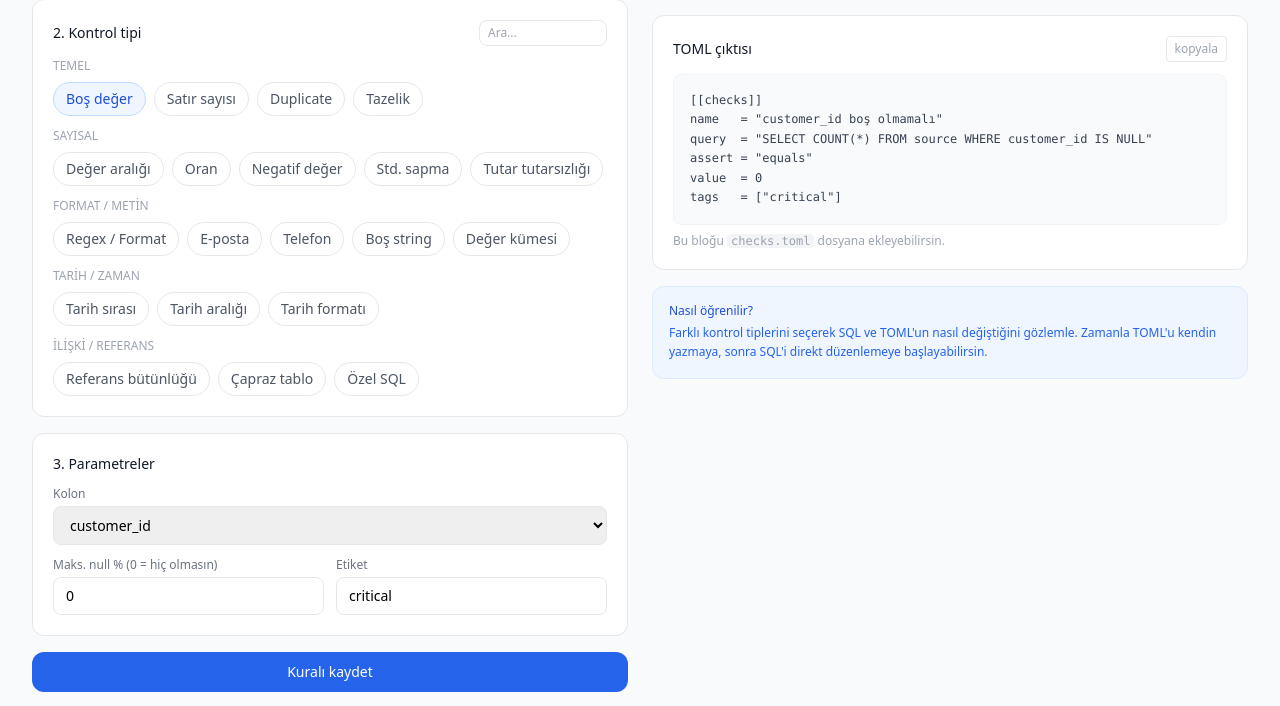
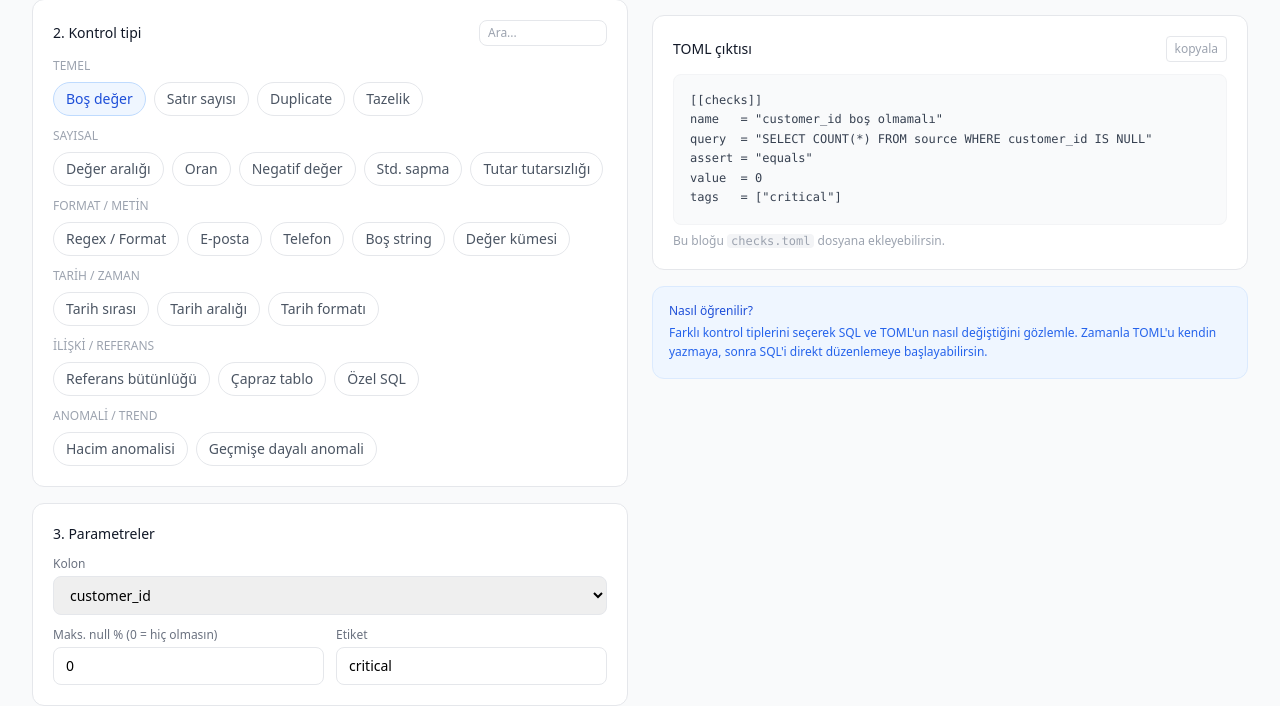
Before and after one commit to SHapeloglu/DQ, a FastAPI app: page /wizard in a window 1280 px wide. Shown: the part 373-1079 px from the top of the page. Run offline with FastAPI, Linux system fonts and the light colour scheme; data that the repository does not hold is empty; some libraries are stand-ins or nearby versions.

Commit message:
feat: GOREV 31 — wizard'a Hacim anomalisi ve Gecmise dayali anomali panelleri eklendi

```diff
--- a/templates/wizard.html
+++ b/templates/wizard.html
@@ -101,6 +101,12 @@
                 <button onclick="selectChip(this,'reference')" class="chip px-3 py-1.5 rounded-full text-sm border border-gray-200 text-gray-600 hover:bg-gray-50" data-label="Referans bütünlük foreign key lookup">Referans bütünlüğü</button>
                 <button onclick="selectChip(this,'cross_table')" class="chip px-3 py-1.5 rounded-full text-sm border border-gray-200 text-gray-600 hover:bg-gray-50" data-label="Çapraz tablo karşılaştırma iki tablo fark">Çapraz tablo</button>
                 <button onclick="selectChip(this,'custom')" class="chip px-3 py-1.5 rounded-full text-sm border border-gray-200 text-gray-600 hover:bg-gray-50" data-label="Özel SQL custom">Özel SQL</button>
+            </div>
+            <!-- Anomali / Trend kontrolleri -->
+            <p class="text-xs text-gray-400 font-medium mb-2 mt-3">ANOMALİ / TREND</p>
+            <div class="flex flex-wrap gap-2">
+                <button onclick="selectChip(this,'volume_anomaly')" class="chip px-3 py-1.5 rounded-full text-sm border border-gray-200 text-gray-600 hover:bg-gray-50" data-label="Hacim anomali satır sayısı değişim volume">Hacim anomalisi</button>
+                <button onclick="selectChip(this,'zscore_anomaly')" class="chip px-3 py-1.5 rounded-full text-sm border border-gray-200 text-gray-600 hover:bg-gray-50" data-label="Geçmiş anomali istatistik zscore holt winters trend">Geçmişe dayalı anomali</button>
             </div>
         </div>
 
@@ -399,6 +405,32 @@
                 <input type="text" id="cross-tag" value="critical" onchange="update()" class="w-full text-sm border border-gray-200 rounded-lg px-3 py-2 focus:outline-none focus:ring-2 focus:ring-blue-500"></div>
             </div>
 
+            <!-- Hacim anomalisi -->
+            <div id="p-volume_anomaly" class="hidden space-y-3">
+                <div class="grid grid-cols-2 gap-3">
+                    <div><label class="block text-xs text-gray-500 mb-1">Baseline (beklenen satır sayısı)</label>
+                    <input type="number" id="vol-baseline" value="1000" min="1" onchange="update()" class="w-full text-sm border border-gray-200 rounded-lg px-3 py-2 focus:outline-none focus:ring-2 focus:ring-blue-500"></div>
+                    <div><label class="block text-xs text-gray-500 mb-1">Maks. sapma (%)</label>
+                    <input type="number" id="vol-maxpct" value="20" min="1" max="100" onchange="update()" class="w-full text-sm border border-gray-200 rounded-lg px-3 py-2 focus:outline-none focus:ring-2 focus:ring-blue-500"></div>
+                </div>
+                <div><label class="block text-xs text-gray-500 mb-1">Etiket</label>
+                <input type="text" id="vol-tag" value="anomaly" onchange="update()" class="w-full text-sm border border-gray-200 rounded-lg px-3 py-2 focus:outline-none focus:ring-2 focus:ring-blue-500"></div>
+            </div>
+            <!-- Geçmişe dayalı anomali (zscore / Holt-Winters) -->
+            <div id="p-zscore_anomaly" class="hidden space-y-3">
+                <div><label class="block text-xs text-gray-500 mb-1">Metrik adı (MetricStore'daki geçmiş)</label>
+                <input type="text" id="zscore-metric" value="row_count" onchange="update()" class="w-full text-sm border border-gray-200 rounded-lg px-3 py-2 focus:outline-none focus:ring-2 focus:ring-blue-500"></div>
+                <div><label class="block text-xs text-gray-500 mb-1">SQL (skaler değer döndürmeli)</label>
+                <textarea id="zscore-sql" rows="3" onchange="update()" placeholder="SELECT COUNT(*) FROM tablo"
+                          class="w-full text-sm border border-gray-200 rounded-lg px-3 py-2 font-mono focus:outline-none focus:ring-2 focus:ring-blue-500"></textarea></div>
+                <div class="grid grid-cols-2 gap-3">
+                    <div><label class="block text-xs text-gray-500 mb-1">Maks. z-score (varsayılan: 3)</label>
+                    <input type="number" id="zscore-max" value="3" min="1" step="0.5" onchange="update()" class="w-full text-sm border border-gray-200 rounded-lg px-3 py-2 focus:outline-none focus:ring-2 focus:ring-blue-500"></div>
+                    <div><label class="block text-xs text-gray-500 mb-1">Etiket</label>
+                    <input type="text" id="zscore-tag" value="anomaly" onchange="update()" class="w-full text-sm border border-gray-200 rounded-lg px-3 py-2 focus:outline-none focus:ring-2 focus:ring-blue-500"></div>
+                </div>
+                <p class="text-xs text-gray-400">Yeterli geçmiş varsa (≥8 gözlem) Holt-Winters, aksi halde z-score kullanılır.</p>
+            </div>
             <!-- Özel SQL -->
             <div id="p-custom" class="hidden space-y-3">
                 <div><label class="block text-xs text-gray-500 mb-1">Kural adı</label>
@@ -539,6 +571,10 @@ WHERE a.${fk} IS NOT NULL AND b.${rc} IS NULL`; }
         case 'cross_table':{ const ta=getVal('cross-tbl-a'),tb=getVal('cross-tbl-b'),k=getVal('cross-key'); return `SELECT COUNT(*)
 FROM ${ta} a LEFT JOIN ${tb} b ON a.${k}=b.${k}
 WHERE b.${k} IS NULL`; }
+        case 'volume_anomaly':{ return `SELECT COUNT(*)
+FROM ${tbl}`; }
+        case 'zscore_anomaly':{ return getVal('zscore-sql')||`SELECT COUNT(*)
+FROM ${tbl}`; }
         case 'custom':{ return getVal('custom-sql')||'-- SQL yazın'; }
     }
 }
@@ -566,6 +602,8 @@ function buildTOML(){
         case 'date_format':{ const col=getVal('col-dfmt'),tag=getVal('dfmt-tag'); return `[[checks]]\nname   = "${col} tarih formatı geçerli"\nquery  = ${q}\nassert = "equals"\nvalue  = 0\ntags   = ["${tag}"]`; }
         case 'reference':{ const fk=getVal('ref-fk'),rt=getVal('ref-tbl'),tag=getVal('ref-tag'); return `[[checks]]\nname   = "${fk} referans bütünlüğü"\nquery  = ${q}\nassert = "equals"\nvalue  = 0\ntags   = ["${tag}"]`; }
         case 'cross_table':{ const ta=getVal('cross-tbl-a'),tb=getVal('cross-tbl-b'),tag=getVal('cross-tag'); return `[[checks]]\nname   = "${ta} vs ${tb} eşleşmeli"\nquery  = ${q}\nassert = "equals"\nvalue  = 0\ntags   = ["${tag}"]`; }
+        case 'volume_anomaly':{ const bl=getVal('vol-baseline'),mp=getVal('vol-maxpct'),tag=getVal('vol-tag'); return `[[checks]]\nname   = "Hacim anomalisi (baseline=${bl}, maks=%${mp})"\nquery  = ${q}\nassert = "volume_anomaly"\nvalue  = ${mp}\ntags   = ["${tag}"]`; }
+        case 'zscore_anomaly':{ const m=getVal('zscore-metric'),mz=getVal('zscore-max'),tag=getVal('zscore-tag'); return `[[checks]]\nname   = "${m} geçmişe dayalı anomali"\nquery  = ${q}\nassert = "zscore_anomaly"\nvalue  = "${m}"\ntags   = ["${tag}"]`; }
         case 'custom':{ const name=getVal('custom-name'),a=getVal('custom-assert'),v=getVal('custom-val'),tag=getVal('custom-tag'); return `[[checks]]\nname   = "${name}"\nquery  = ${q}\nassert = "${a}"\nvalue  = ${v}\ntags   = ["${tag}"]`; }
     }
 }
@@ -592,7 +630,7 @@ function selectChip(el, type){
     el.classList.add('active','bg-blue-50','border-blue-200','text-blue-700');
     el.classList.remove('border-gray-200','text-gray-600');
     currentType = type;
-    ['null','rowcount','range','duplicate','freshness','ratio','negative','stddev','sum_match','regex','email','phone','empty_string','value_set','date_order','date_range','date_format','reference','cross_table','custom'].forEach(t=>{
+    ['null','rowcount','range','duplicate','freshness','ratio','negative','stddev','sum_match','regex','email','phone','empty_string','value_set','date_order','date_range','date_format','reference','cross_table','custom','volume_anomaly','zscore_anomaly'].forEach(t=>{
         const el = document.getElementById('p-'+t);
         if(t===type){ el.classList.remove('hidden'); }
         else { el.classList.add('hidden'); }
```
